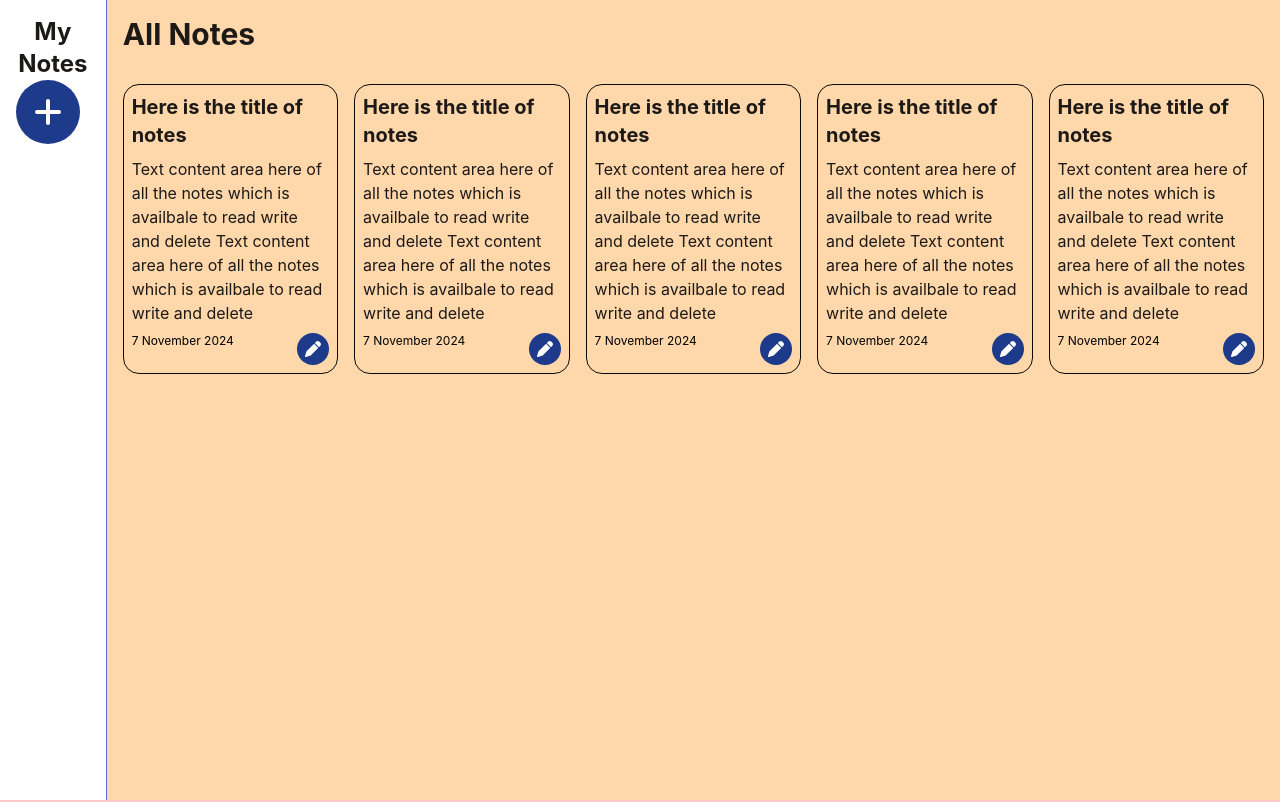
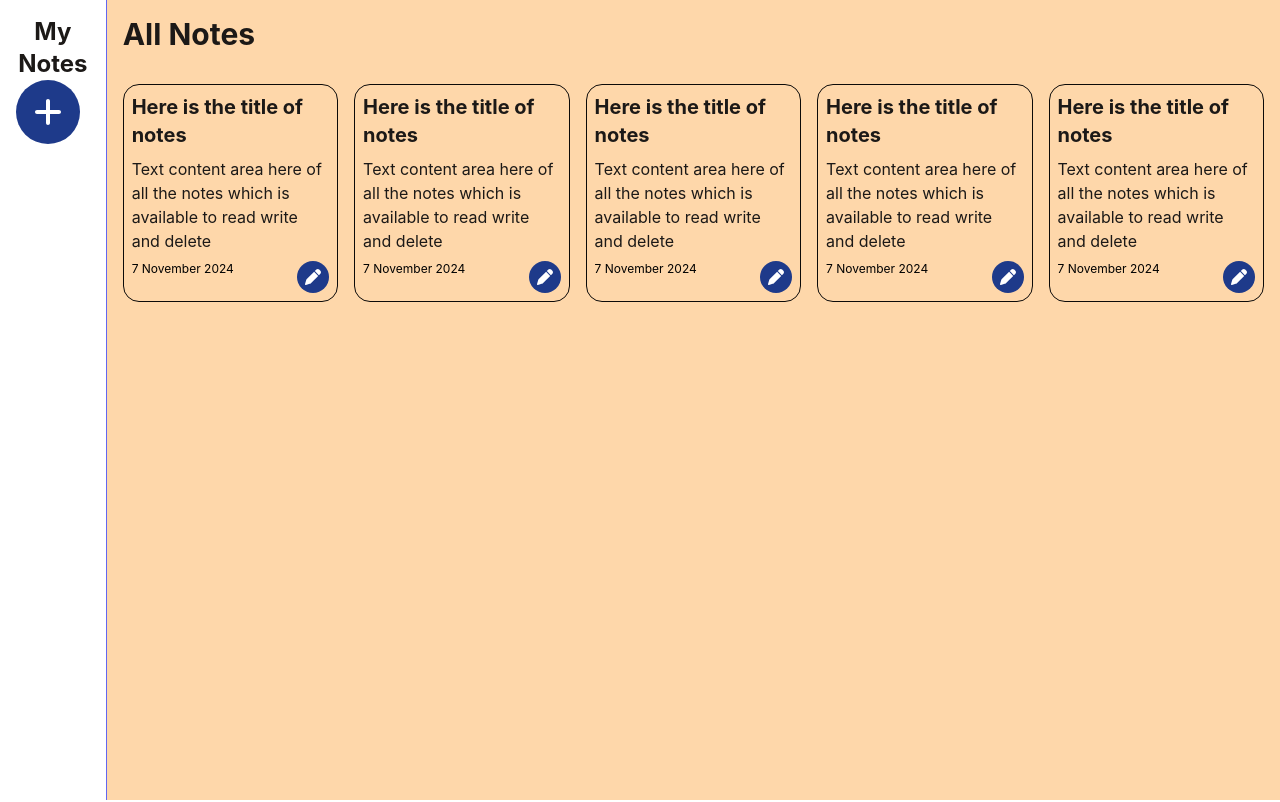
Before and after one commit to thehassanshaikh/my-notes, a React (Create React App) app: page / in a window 1280 px wide. Shown: the top 802 px of the page. Built offline with nearby package versions, Linux system fonts and the light colour scheme.

Commit message:
added modal on click feature

```diff
--- a/src/components/HomePage.jsx
+++ b/src/components/HomePage.jsx
@@ -1,149 +1,73 @@
 import { FontAwesomeIcon } from "@fortawesome/react-fontawesome";
 import { faPen, faPlus } from "@fortawesome/free-solid-svg-icons";
 import NoteForm from "./NoteForm";
+import { useState } from "react";
 
 const HomePage = () => {
+  const [isModalOpen, setIsModalOpen] = useState(false);
+
+  const toggleModal = () => {
+    setIsModalOpen(!isModalOpen);
+  };
   return (
     <>
       <section>
-        <div className="flex">
-          <div className="w-1/12 border-r p-4 text-center border-indigo-500 h-screen ">
-            <p className=" text-2xl font-bold text-stone-900">My Notes</p>
-            <div className="flex items-center justify-center w-16 h-16 bg-blue-900 rounded-full text-white">
-            <FontAwesomeIcon
-              icon={faPlus}
-              size="2x"
-              inverse
-            />
+        <div className="flex relative h-screen">
+          <div className="w-1/12 border-r p-4 text-center border-indigo-500 h-full">
+            <p className="text-2xl font-bold text-stone-900">My Notes</p>
+            <div
+              className="flex items-center justify-center w-16 h-16 bg-blue-900 rounded-full text-white "
+              onClick={toggleModal}
+            >
+              <FontAwesomeIcon icon={faPlus} size="2x" inverse />
             </div>
-
           </div>
-          <div className="w-11/12 p-4  bg-orange-200">
+          <div className="w-11/12 p-4 bg-orange-200">
             <div>
               <p className="text-3xl font-bold text-stone-900">All Notes</p>
             </div>
             <div className="grid grid-cols-5 gap-4 pt-8">
-              <div className="">
+              {[...Array(5)].map((_, index) => (
+                <div key={index} className="">
                   <div className="p-2 border border-stone-950 rounded-2xl">
-                  <div>
                     <div>
                       <p className="text-xl font-bold text-stone-900">
                         Here is the title of notes
                       </p>
                       <p className="text-base font-normal text-stone-900 py-2">
                         Text content area here of all the notes which is
-                        availbale to read write and delete Text content area
-                        here of all the notes which is availbale to read write
-                        and delete
+                        available to read write and delete
                       </p>
-                    </div>
                     </div>
                     <div className="flex justify-between">
                       <p className="text-xs">7 November 2024</p>
-                    <div className="bg-blue-900 px-2  py-1 rounded-full">
+                      <div className="bg-blue-900 px-2 py-1 rounded-full">
                         <FontAwesomeIcon icon={faPen} inverse />
                       </div>
                     </div>
                   </div>
                 </div>
-              <div className="">
-                <div className="p-2 border border-stone-950 rounded-2xl">
-                  <div>
-                    <div>
-                      <p className="text-xl font-bold text-stone-900">
-                        Here is the title of notes
-                      </p>
-                      <p className="text-base font-normal text-stone-900 py-2">
-                        Text content area here of all the notes which is
-                        availbale to read write and delete Text content area
-                        here of all the notes which is availbale to read write
-                        and delete
-                      </p>
+              ))}
             </div>
           </div>
-                  <div className="flex justify-between">
-                    <p className="text-xs">7 November 2024</p>
-                    <div className="bg-blue-900 px-2  py-1 rounded-full">
-                      <FontAwesomeIcon icon={faPen} inverse />
+          {/* Modal */}
+          {isModalOpen && (
+            <div className="fixed inset-0 flex items-center justify-center bg-black bg-opacity-50">
+              <div className="relative bg-white p-8 rounded-lg shadow-lg w-1/3">
+                <button
+                  onClick={toggleModal}
+                  className="absolute top-2 right-2 text-gray-500 hover:text-black"
+                >
+                  ✕
+                </button>
+                <NoteForm />
               </div>
             </div>
-                </div>
-              </div>
-              <div className="">
-                <div className="p-2 border border-stone-950 rounded-2xl">
-                  <div>
-                    <div>
-                      <p className="text-xl font-bold text-stone-900">
-                        Here is the title of notes
-                      </p>
-                      <p className="text-base font-normal text-stone-900 py-2">
-                        Text content area here of all the notes which is
-                        availbale to read write and delete Text content area
-                        here of all the notes which is availbale to read write
-                        and delete
-                      </p>
-                    </div>
-                  </div>
-                  <div className="flex justify-between">
-                    <p className="text-xs">7 November 2024</p>
-                    <div className="bg-blue-900 px-2  py-1 rounded-full">
-                      <FontAwesomeIcon icon={faPen} inverse />
-                    </div>
-                  </div>
-                </div>
-              </div>
-              <div className="">
-                <div className="p-2 border border-stone-950 rounded-2xl">
-                  <div>
-                    <div>
-                      <p className="text-xl font-bold text-stone-900">
-                        Here is the title of notes
-                      </p>
-                      <p className="text-base font-normal text-stone-900 py-2">
-                        Text content area here of all the notes which is
-                        availbale to read write and delete Text content area
-                        here of all the notes which is availbale to read write
-                        and delete
-                      </p>
-                    </div>
-                  </div>
-                  <div className="flex justify-between">
-                    <p className="text-xs">7 November 2024</p>
-                    <div className="bg-blue-900 px-2  py-1 rounded-full">
-                      <FontAwesomeIcon icon={faPen} inverse />
-                    </div>
-                  </div>
-                </div>
-              </div>
-              <div className="">
-                <div className="p-2 border border-stone-950 rounded-2xl">
-                  <div>
-                    <div>
-                      <p className="text-xl font-bold text-stone-900">
-                        Here is the title of notes
-                      </p>
-                      <p className="text-base font-normal text-stone-900 py-2">
-                        Text content area here of all the notes which is
-                        availbale to read write and delete Text content area
-                        here of all the notes which is availbale to read write
-                        and delete
-                      </p>
-                    </div>
-                  </div>
-                  <div className="flex justify-between">
-                    <p className="text-xs">7 November 2024</p>
-                    <div className="bg-blue-900 px-2  py-1 rounded-full">
-                      <FontAwesomeIcon icon={faPen} inverse />
-                    </div>
-                  </div>
-                </div>
-              </div>
-            </div>
-          </div>
+          )}
         </div>
       </section>
-      <NoteForm />
     </>
   );
 };
+
 export default HomePage;
--- a/src/components/NoteForm.jsx
+++ b/src/components/NoteForm.jsx
@@ -1,16 +1,24 @@
-const NoteForm = ()=>{
-    return(
-        <>
-        <section className="min-h-screen bg-red-200 flex justify-center items-center">
-            <div>
-                <form action="" className="flex flex-col bg-red-500 p-4 rounded">
-                    <input type="text" placeholder="Title" className=" p-4"/>
-                    <textarea rows={4} cols={40} placeholder="Take a Note" className="p-4" />
-                </form>
-            </div>
-        </section>
-        </>
-    )
-}
+const NoteForm = () => {
+  return (
+    <form className="flex flex-col">
+      <input
+        type="text"
+        placeholder="Title"
+        className="p-4 border-b-2 border-gray-300 focus:outline-none focus:border-blue-500"
+      />
+      <textarea
+        rows={5}
+        placeholder="Take a Note"
+        className="p-4 mt-4 border border-gray-300 focus:outline-none focus:border-blue-500"
+      />
+      <button
+        type="submit"
+        className="mt-4 bg-blue-900 text-white py-2 px-4 rounded-lg hover:bg-blue-700"
+      >
+        Save Note
+      </button>
+    </form>
+  );
+};
 
 export default NoteForm;
```
Lines whose indentation alone changed are shown as unchanged.
